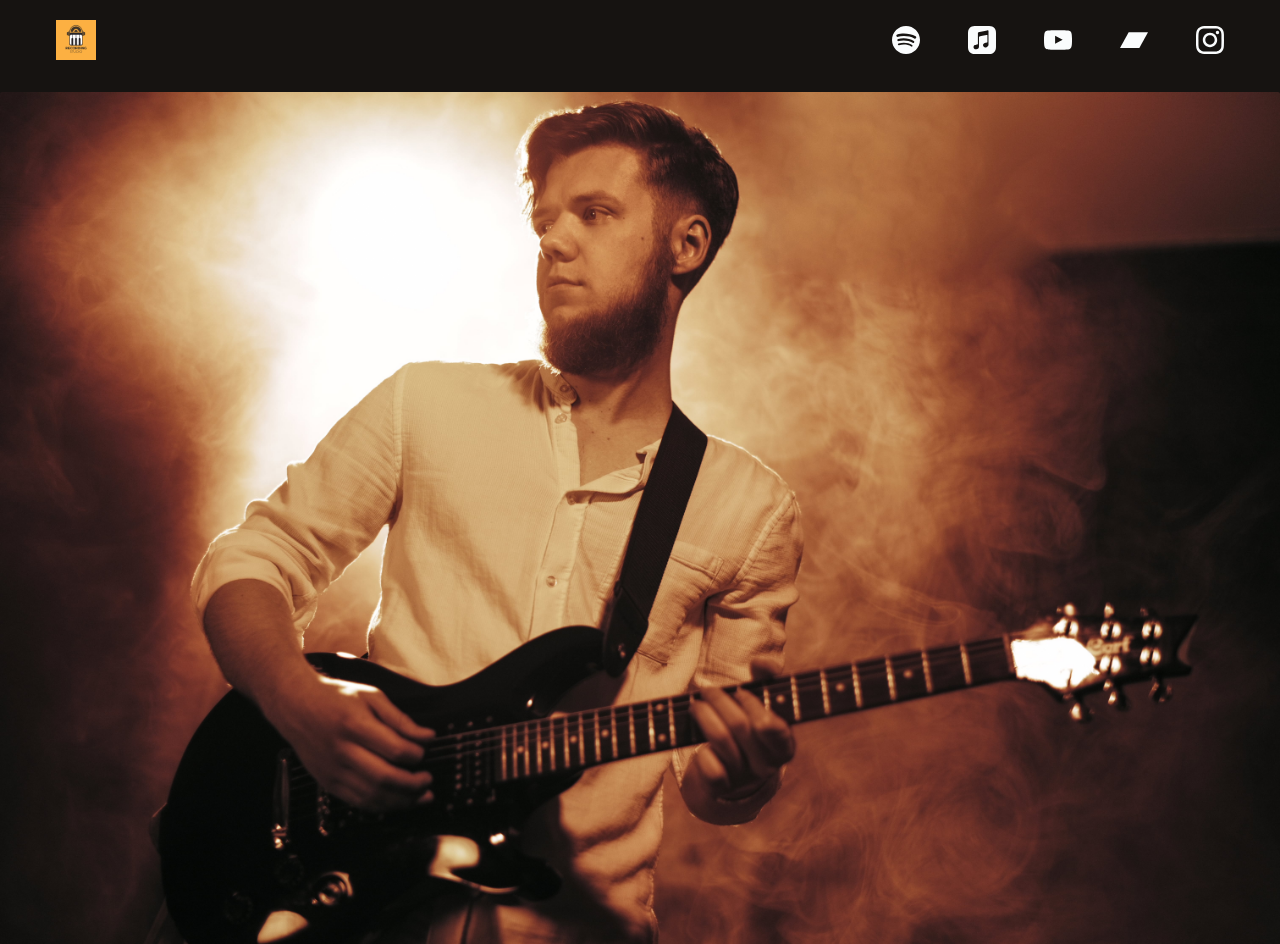
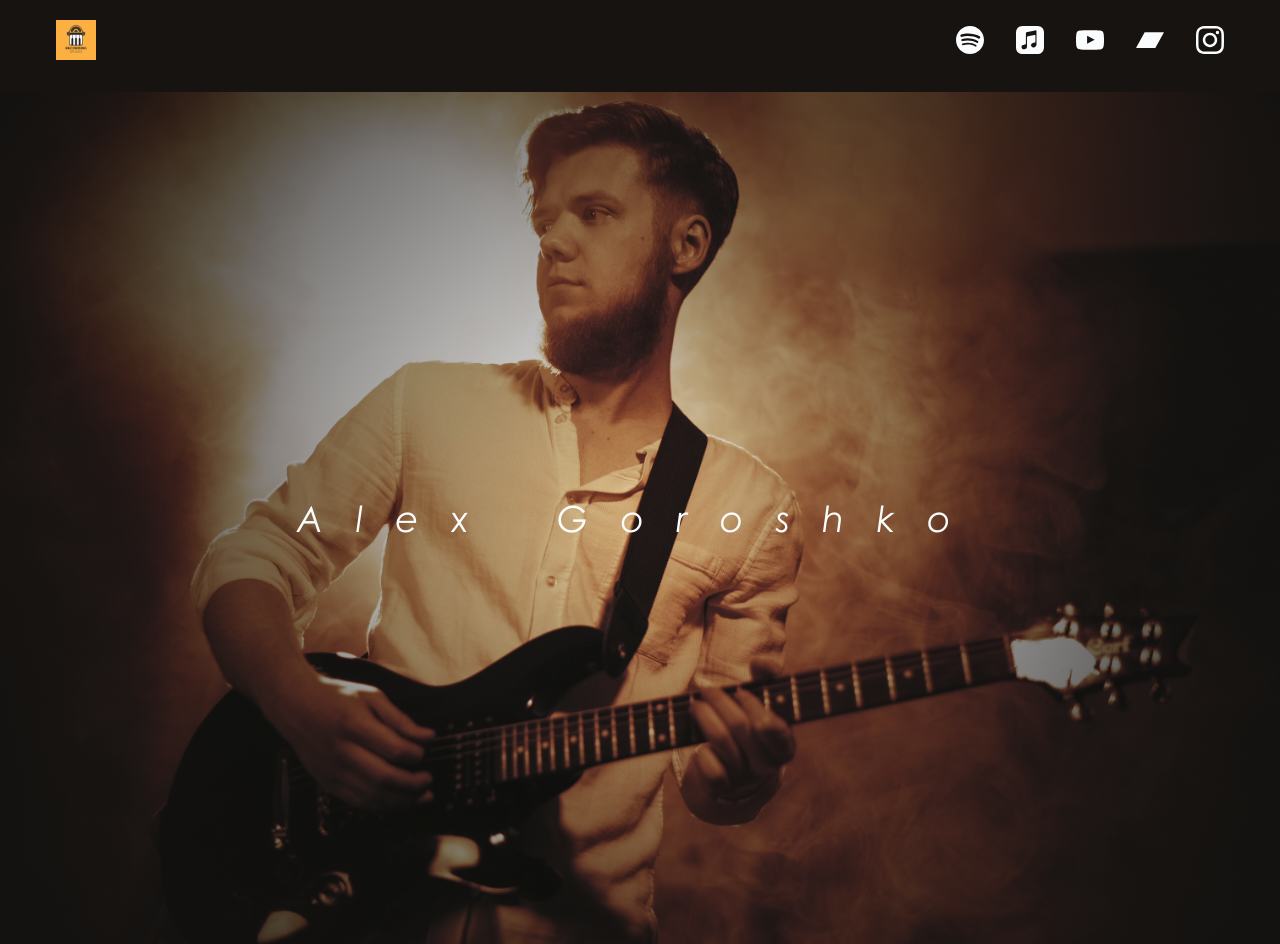
Before and after one commit to Oleksandr1914/recording-studio, a Next.js app: page / in a window 1280 px wide. Built offline with nearby package versions, Linux system fonts and the light colour scheme.

Commit message:
added title in Hero components and changed hover color

```diff
--- a/src/components/Hero/Hero.tsx
+++ b/src/components/Hero/Hero.tsx
@@ -3,8 +3,12 @@ import Alex from '../../../public/alex-hero.jpg';
 
 export default function Hero(): JSX.Element {
     return (
-        <section className="mt-3  mobile:w-[480px] mobile:mx-auto tablet:w-[640px]   laptop:w-[1024px]  desktop:w-[1280px]  " >
-            <Image src={Alex} alt="Alex" className="w-full rounded-sm" priority />
+        <section className="relative mt-3  mobile:w-[480px] mobile:mx-auto tablet:w-[640px]   laptop:w-[1024px]  desktop:w-[1280px]  " >
+            <Image src={Alex} alt="Alex" className=" w-full rounded-sm" priority />
+
+            <div className="absolute w-full h-full bg-radial-gradient from-mainColor top-0 left-0">
+                <h1 className="absolute  left-1/2 translate-x-[-50%] top-1/2 translate-y-[-50%] flex flex-row gap-14 text-xl tracking-widest mobile:text-2xl tablet:text-3xl tablet:tracking-[.4em] laptop:text-4xl italic laptop:tracking-[.9em]"><span>Alex</span> <span>Goroshko</span></h1>
+            </div>
         </section >
     )
 }
--- a/src/components/header/Header.tsx
+++ b/src/components/header/Header.tsx
@@ -22,15 +22,15 @@ export default function Header(): JSX.Element {
                 </SheetTrigger>
                 <SheetContent className="bg-backgroundBurger overflow-y-scroll">
                     <ul className="flex flex-col items-center gap-6 pt-20  ">
-                        <li ><SheetClose ><Links href="https://open.spotify.com/artist/1IHidn13htJrgxUiBgke5F" size="s" className="flex flex-row gap-3 items-center text-burgerLinkColor"> <SiSpotify /><span>Spotify</span></Links> </SheetClose></li>
-                        <li><SheetClose ><Links href="https://music.apple.com/ua/artist/alex-goroshko/1508207527" size="s" className="flex flex-row gap-3 items-center text-burgerLinkColor"><SiApplemusic /><span>Apple Music</span></Links> </SheetClose></li>
-                        <li><SheetClose ><Links href="https://music.youtube.com/browse/UC5dZant-Sucog_ziaC-MUpg" size="s" className="flex flex-row gap-3 items-center text-burgerLinkColor"><ImYoutube /><span>Youtube</span> </Links></SheetClose></li>
-                        <li><SheetClose ><Links href="https://alexgoroshko.bandcamp.com/" size="s" className="flex flex-row gap-3 items-center text-burgerLinkColor"><SiBandcamp /><span>Bandcamp</span> </Links></SheetClose></li>
-                        <li><SheetClose ><Links href="https://www.instagram.com/alexgoroshko8/" size="s" className="flex flex-row gap-3 items-center text-burgerLinkColor"><SiInstagram /><span>Instagram</span> </Links></SheetClose></li>
+                        <li ><SheetClose ><Links href="https://open.spotify.com/artist/1IHidn13htJrgxUiBgke5F" size="s" className="flex flex-row gap-3 items-center"> <SiSpotify /><span>Spotify</span></Links> </SheetClose></li>
+                        <li><SheetClose ><Links href="https://music.apple.com/ua/artist/alex-goroshko/1508207527" size="s" className="flex flex-row gap-3 items-center"><SiApplemusic /><span>Apple Music</span></Links> </SheetClose></li>
+                        <li><SheetClose ><Links href="https://music.youtube.com/browse/UC5dZant-Sucog_ziaC-MUpg" size="s" className="flex flex-row gap-3 items-center"><ImYoutube /><span>Youtube</span> </Links></SheetClose></li>
+                        <li><SheetClose ><Links href="https://alexgoroshko.bandcamp.com/" size="s" className="flex flex-row gap-3 items-center"><SiBandcamp /><span>Bandcamp</span> </Links></SheetClose></li>
+                        <li><SheetClose ><Links href="https://www.instagram.com/alexgoroshko8/" size="s" className="flex flex-row gap-3 items-center"><SiInstagram /><span>Instagram</span> </Links></SheetClose></li>
                     </ul>
                 </SheetContent>
             </Sheet>
-            <ul className='hidden laptop:flex laptop:flex-row laptop:gap-9 laptop:ml-auto desktop:gap-12'>
+            <ul className='hidden laptop:flex laptop:flex-row laptop:gap-6 laptop:ml-auto desktop:gap-8'>
                 <li ><Links href="https://open.spotify.com/artist/1IHidn13htJrgxUiBgke5F" size="s" className="flex flex-row gap-3 items-center"> <SiSpotify className="w-6 h-6 desktop:w-7 desktop:h-7" /></Links> </li>
                 <li><Links href="https://music.apple.com/ua/artist/alex-goroshko/1508207527" size="s" className="flex flex-row gap-3 items-center"><SiApplemusic className="w-6 h-6 desktop:w-7 desktop:h-7" /></Links> </li>
                 <li><Links href="https://music.youtube.com/browse/UC5dZant-Sucog_ziaC-MUpg" size="s" className="flex flex-row gap-3 items-center"><ImYoutube className="w-6 h-6 desktop:w-7 desktop:h-7" /></Links></li>
--- a/tailwind.config.js
+++ b/tailwind.config.js
@@ -11,8 +11,7 @@ module.exports = {
     colors: {
       textColor: " #fafcfd",
       mainColor: "#141210",
-      hoverColor: "#ffbd8f",
-      burgerLinkColor: "#b6a19b",
+      hoverColor: "#833928",
     },
     container: {
       center: true,
@@ -31,6 +30,8 @@ module.exports = {
       backgroundImage: {
         "hero-image": "url('/public/alex-hero.jpg')",
         hero: "url(/public/alex.JPG)",
+        "radial-gradient":
+          "radial-gradient(circle, rgba(255,255,255,0.006127450980392135) 0%, rgba(20,18,16,1) 100%)",
       },
       keyframes: {
         "accordion-down": {
```
Also changed, not shown: 1 other file (tests, documents, lock files or other folders).
